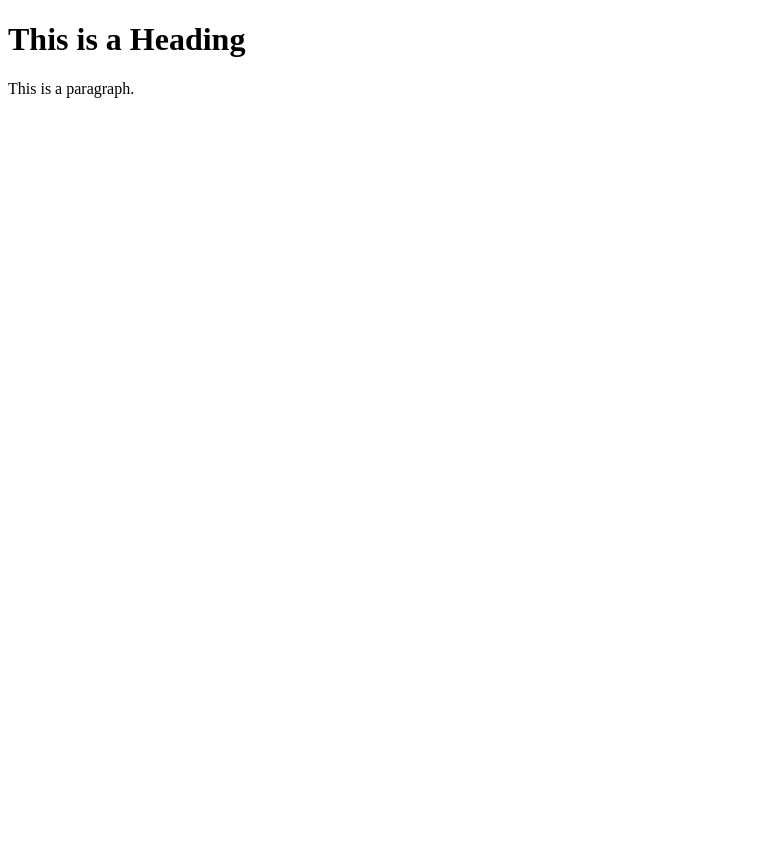
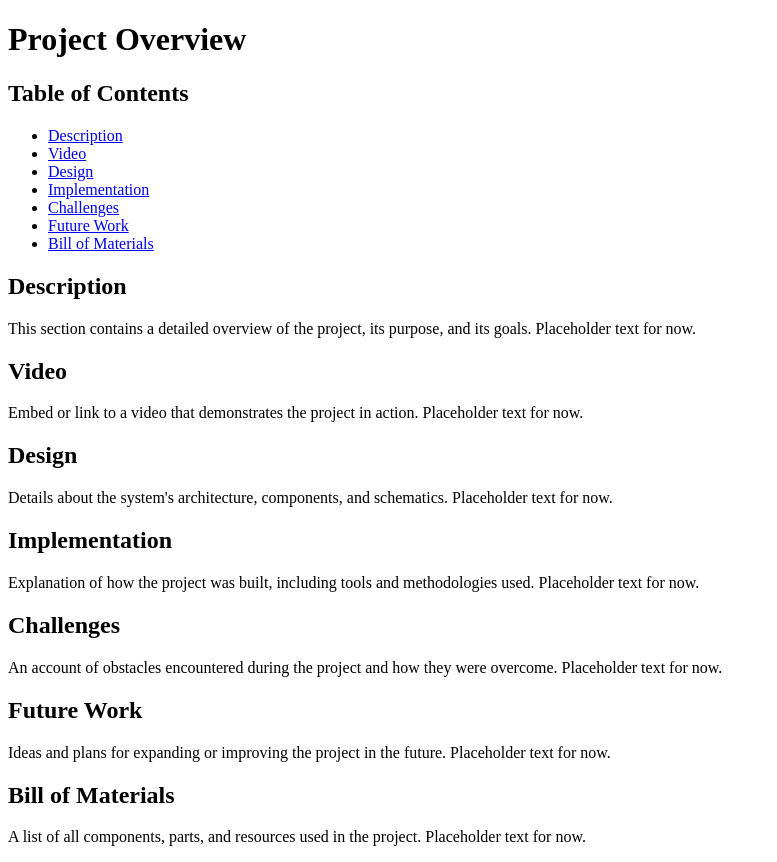
Before and after one commit to AlexV45654/EEC172, a plain HTML site: page index.html in a window 1280 px wide. Shown: the whole page, without its empty margins (0-777 px from the left). Before the commit the page ends 800 px from the top, so only its background shows below. Drawn offline with Linux system fonts and the light colour scheme.

Commit message:
Update index.html

```diff
--- a/index.html
+++ b/index.html
@@ -1,12 +1,62 @@
 <!DOCTYPE html>
 <html>
 <head>
-<title>Page Title</title>
+    <title>Project Overview</title>
 </head>
 <body>
 
-<h1>This is a Heading</h1>
-<p>This is a paragraph.</p>
+    <!-- Main Heading -->
+    <h1>Project Overview</h1>
+
+    <!-- Table of Contents -->
+    <nav>
+        <h2>Table of Contents</h2>
+        <ul>
+            <li><a href="#description">Description</a></li>
+            <li><a href="#video">Video</a></li>
+            <li><a href="#design">Design</a></li>
+            <li><a href="#implementation">Implementation</a></li>
+            <li><a href="#challenges">Challenges</a></li>
+            <li><a href="#future-work">Future Work</a></li>
+            <li><a href="#bill-of-materials">Bill of Materials</a></li>
+        </ul>
+    </nav>
+
+    <!-- Sections -->
+    <section id="description">
+        <h2>Description</h2>
+        <p>This section contains a detailed overview of the project, its purpose, and its goals. Placeholder text for now.</p>
+    </section>
+
+    <section id="video">
+        <h2>Video</h2>
+        <p>Embed or link to a video that demonstrates the project in action. Placeholder text for now.</p>
+    </section>
+
+    <section id="design">
+        <h2>Design</h2>
+        <p>Details about the system's architecture, components, and schematics. Placeholder text for now.</p>
+    </section>
+
+    <section id="implementation">
+        <h2>Implementation</h2>
+        <p>Explanation of how the project was built, including tools and methodologies used. Placeholder text for now.</p>
+    </section>
+
+    <section id="challenges">
+        <h2>Challenges</h2>
+        <p>An account of obstacles encountered during the project and how they were overcome. Placeholder text for now.</p>
+    </section>
+
+    <section id="future-work">
+        <h2>Future Work</h2>
+        <p>Ideas and plans for expanding or improving the project in the future. Placeholder text for now.</p>
+    </section>
+
+    <section id="bill-of-materials">
+        <h2>Bill of Materials</h2>
+        <p>A list of all components, parts, and resources used in the project. Placeholder text for now.</p>
+    </section>
 
 </body>
 </html>
```
